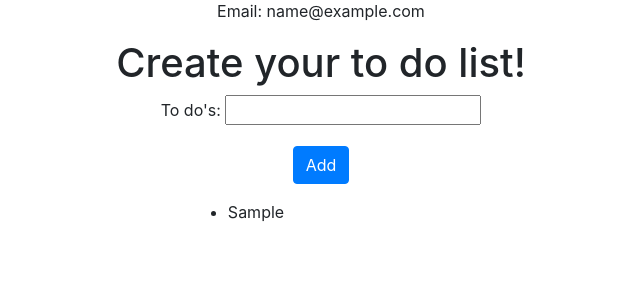
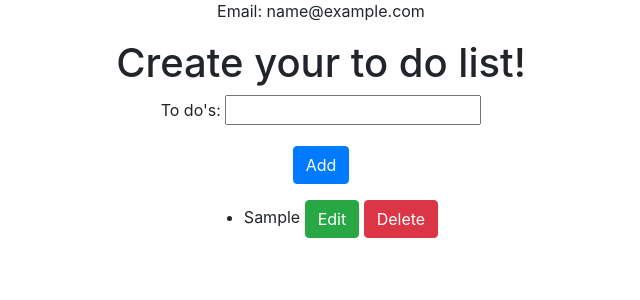
Before and after one commit to JustinEats/ToDoList, a Flask app: page /account/1 in a window 1280 px wide. Shown: the part 153-453 px from the top of the page, without its empty margins (319-959 px from the left). Run offline with Flask 2, Linux system fonts and the light colour scheme; tables that the repository leaves empty hold one stand-in row (values such as "Sample post"); parts of the project's set-up code (start-up, migrations or seed data) failed here and were passed over.

Commit message:
added edit and delete button for to do's

```diff
--- a/templates/user-profile.html
+++ b/templates/user-profile.html
@@ -36,11 +36,18 @@
 
     </div>
 </div>
-<div class="container row justify-content-center">
-    <ul>
+<div class="container">
+    <div>
+    <ul class="row justify-content-center">
         {% for todo in todos %}
-        <li>{{todo.task}}</li>
+        <li>{{todo.task}}
+            <form class="d-inline">
+                <button class="btn btn-success">Edit</button>
+                <button class="btn btn-danger">Delete</button>
+            </form>
+        </li>
         {% endfor %}
     </ul>
+    </div>
 </div>
 {% endblock %}
```
